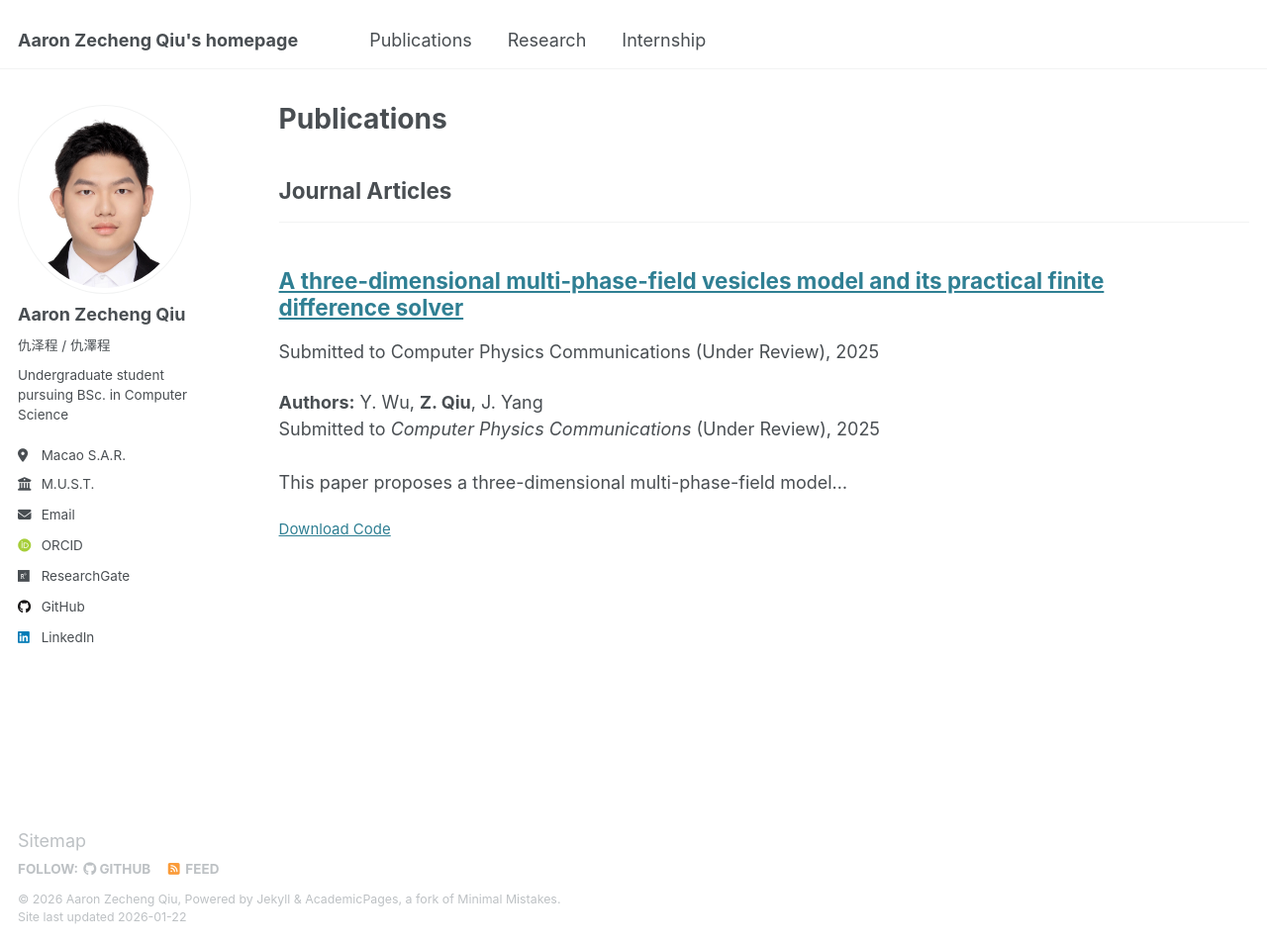
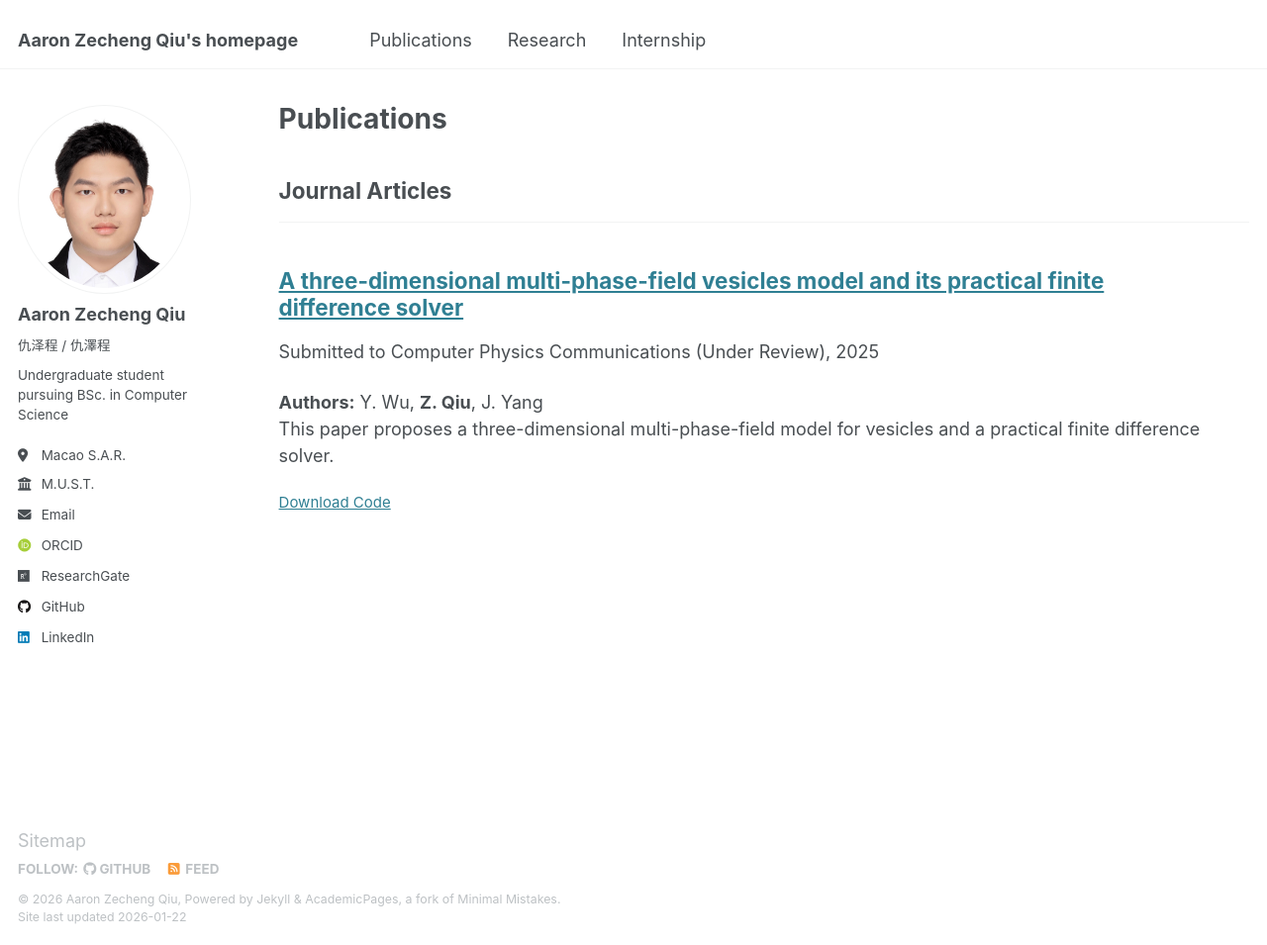
Before and after one commit to aaron-z-chiu/aaron-z-chiu.github.io, a Jekyll site: the page built from _pages/publications.html, in a window 1280 px wide and 955 px high. Shown: the whole window at 99% size. Built offline with Jekyll 4.4.1, drawn with Linux system fonts in a browser that asks for light colours; some web fonts are replaced.

Commit message:
publication excerpt

```diff
--- a/_publications/2025-08-25-3d-vesicles-model.md
+++ b/_publications/2025-08-25-3d-vesicles-model.md
@@ -3,7 +3,7 @@ title: "A three-dimensional multi-phase-field vesicles model and its practical f
 collection: publications
 category: manuscripts
 permalink: /publication/2025-08-25-3d-vesicles-model
-excerpt: '<b>Authors:</b> Y. Wu, <b>Z. Qiu</b>, J. Yang<br>Submitted to <i>Computer Physics Communications</i> (Under Review), 2025<br><br>This paper proposes a three-dimensional multi-phase-field model...'
+excerpt: '<b>Authors:</b> Y. Wu, <b>Z. Qiu</b>, J. Yang<br>This paper proposes a three-dimensional multi-phase-field model for vesicles and a practical finite difference solver.'
 date: 2025-08-25
 venue: 'Submitted to Computer Physics Communications (Under Review)'
 # slidesurl: ''
```
